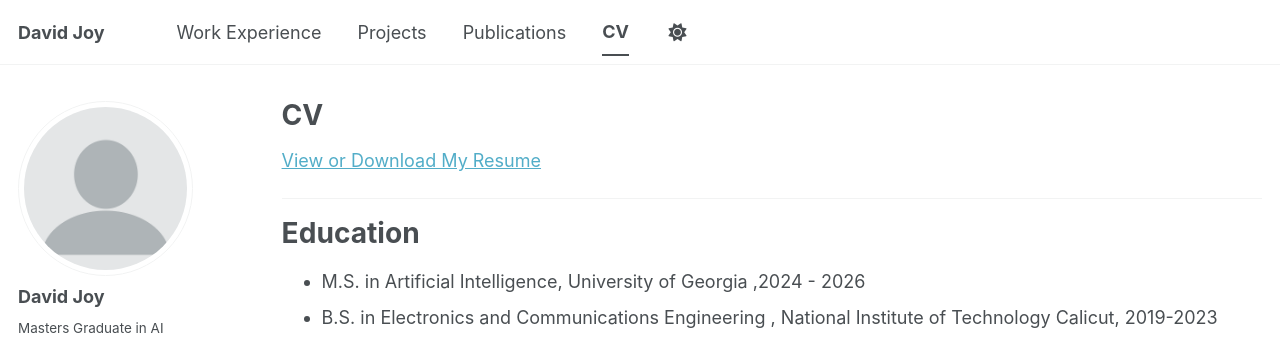
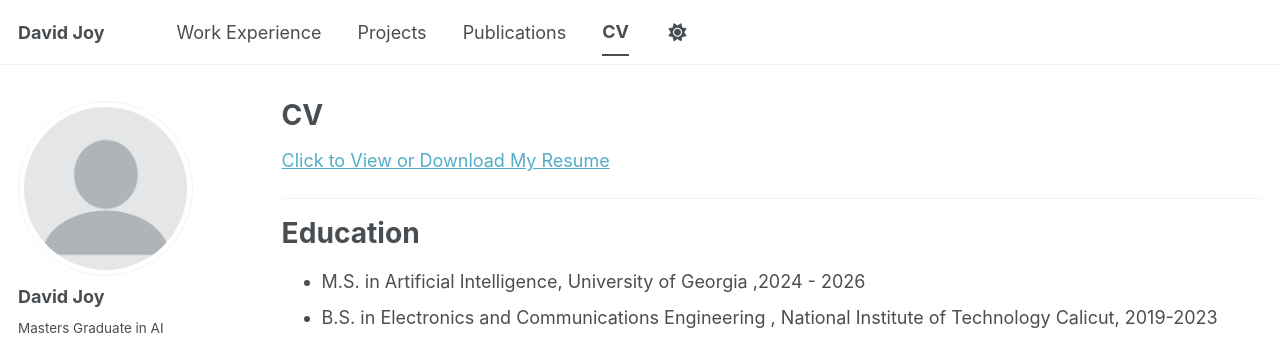
Before and after one commit to davidjoyme/davidjoyme.github.io, a Jekyll site: the page built from _pages/cv.md, in a window 1280 px wide and 900 px high. Shown: the top 343 px of the window. Built offline with Jekyll 4.4.1, drawn with Linux system fonts in a browser that asks for light colours; a style sheet for code colours, icons or effects is not loaded.

Commit message:
experience page

```diff
--- a/_pages/cv.md
+++ b/_pages/cv.md
@@ -9,7 +9,7 @@ redirect_from:
 
 {% include base_path %}
 
-<a href="/files/Resume_David_Joy.pdf" target="_blank" rel="noopener noreferrer"> View or Download My Resume </a>
+<a href="/files/Resume_David_Joy.pdf" target="_blank" rel="noopener noreferrer"> Click to View or Download My Resume </a>
 
 ---
 
```
